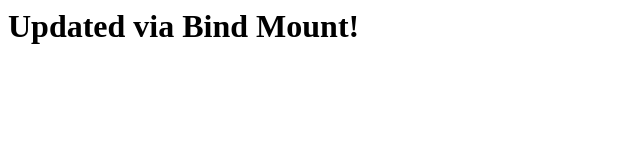
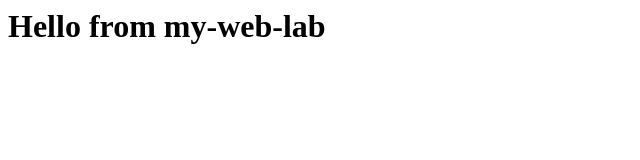
Before and after one commit to kimjeongkuk/e1-1, a plain HTML site: page index.html in a window 1280 px wide. Shown: the whole page, without its empty margins (0-640 px from the left). Drawn offline with Linux system fonts and the light colour scheme.

Commit message:
Feat: Dockerfile 기능 추가 및 index.html 문구 변경

```diff
--- a/index.html
+++ b/index.html
@@ -1 +1 @@
-<h1>Updated via Bind Mount!</h1>
+<h1>Hello from my-web-lab</h1>
```
Also changed, not shown: 1 other file.
